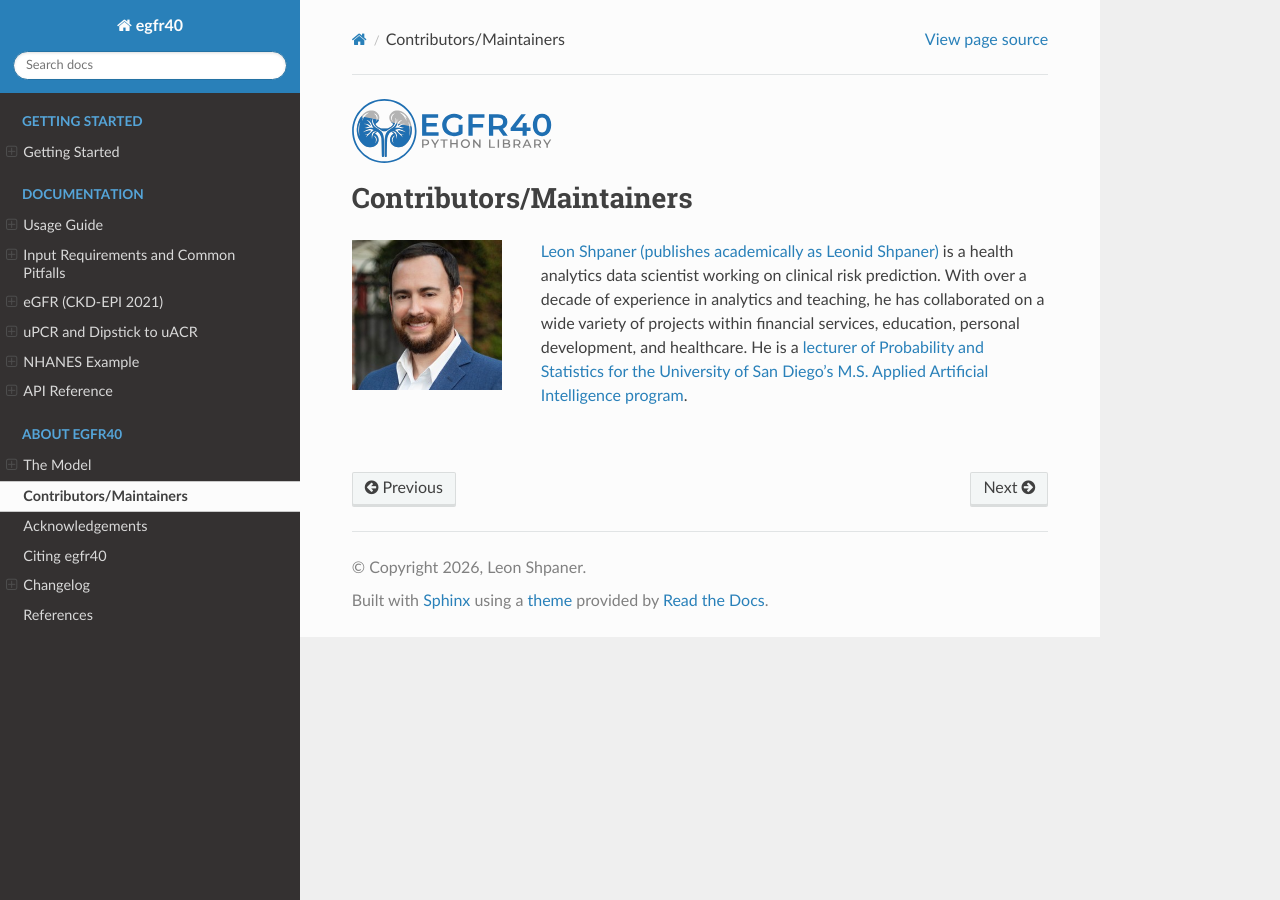
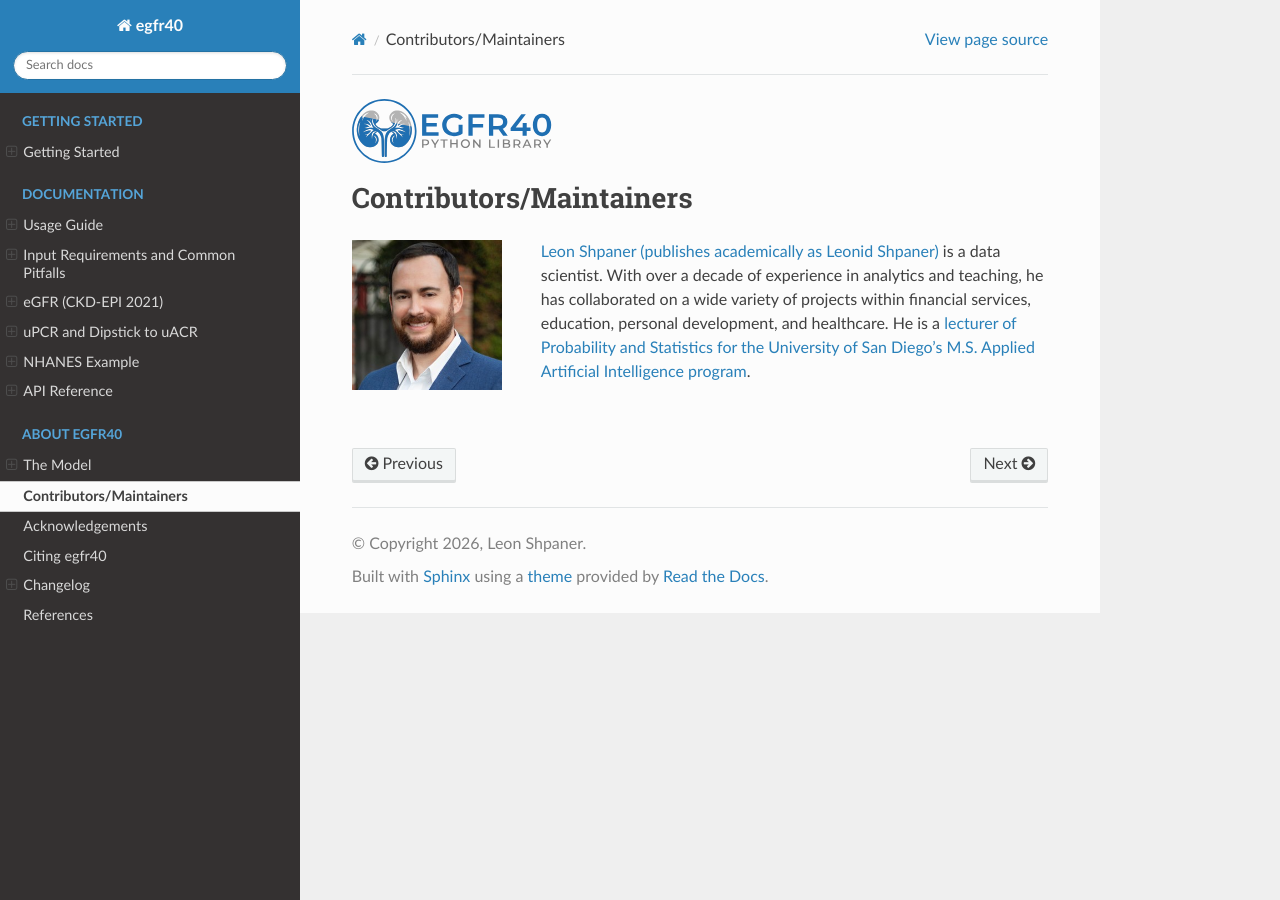
Before and after one commit to lshpaner/egfr40, a Sphinx documentation site: the page built from docs/contributors.rst, in a window 1280 px wide. Built offline with Sphinx 7.4.7 and the Read the Docs theme 3.1.0, drawn with Linux system fonts in a browser that asks for light colours; pages that are not in the unit, such as notebooks, are missing from menus.

Commit message:
Contributors: shorter role line

```diff
--- a/docs/contributors.rst
+++ b/docs/contributors.rst
@@ -20,7 +20,7 @@ Contributors/Maintainers
 
    <div style="overflow: hidden; min-height: 150px; padding-left: 15px;">
 
-`Leon Shpaner (publishes academically as Leonid Shpaner) <https://github.com/lshpaner>`_ is a health analytics data scientist working on clinical risk prediction.
+`Leon Shpaner (publishes academically as Leonid Shpaner) <https://github.com/lshpaner>`_ is a data scientist.
 With over a decade of experience in analytics and teaching, he has collaborated
 on a wide variety of projects within financial services, education, personal
 development, and healthcare. He is a `lecturer of Probability and Statistics for the University of San Diego's M.S. Applied Artificial Intelligence program <https://onlinedegrees.sandiego.edu/faculty/leon-shpaner/>`_.
```
